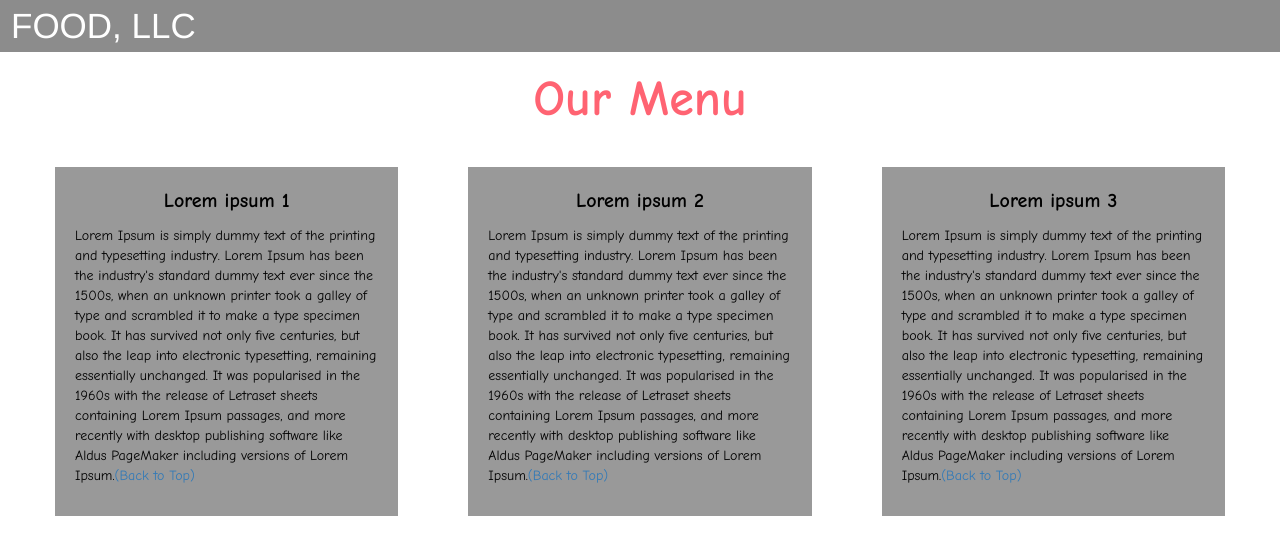
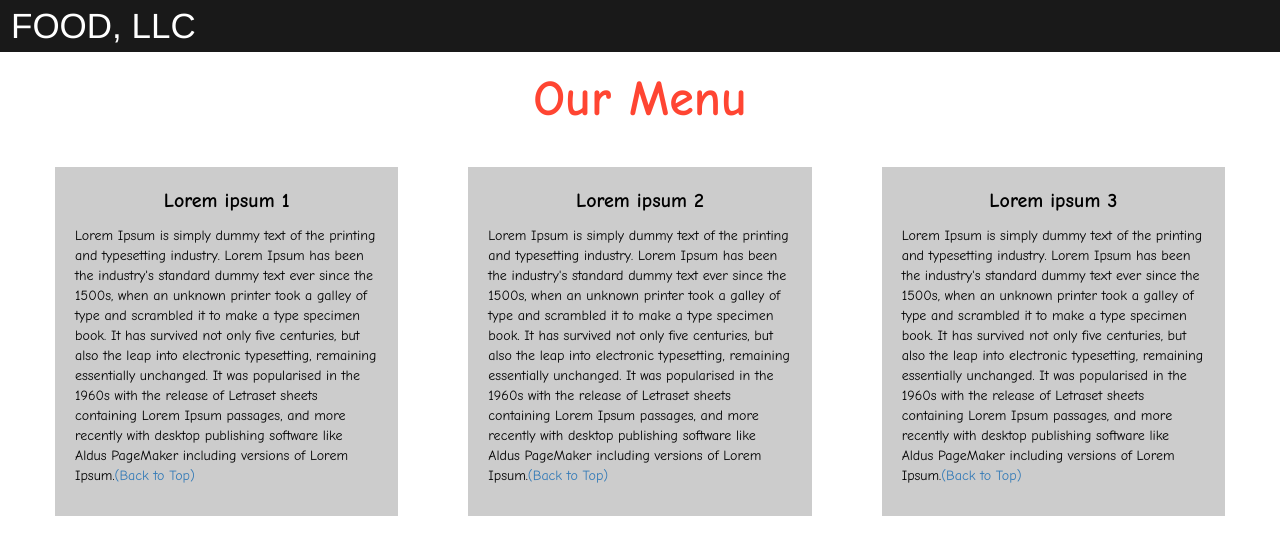
Before and after one commit to javadab2llahzadeh/module3-solution, a plain HTML site: page index.html in a window 1280 px wide. Drawn offline with nearby package versions, Linux system fonts and the light colour scheme.

Commit message:
Update style.css

```diff
--- a/style.css
+++ b/style.css
@@ -1,48 +1,60 @@
+
 .container-fluid{
 	margin: 0;
 	padding: 0;
 }
+
 .navbar{
 	border-radius: 0px;
-	background-color: rgba(0,0,0,0.45);
+	background-color: rgba(0,0,0,0.9);
 }
+
 .navbar-brand{
   font-size: 35px;
   color: white;
   padding-left: 25px;
 }
+
 .navbar-brand:hover{
 	color: white;
 }
+
 .nav{
 	margin: 0;
 	padding: 0;
 }
+
 .navbar-nav{
   font-size: 25px;
   text-align: center;
   margin: 0;
   padding: 0;
 }
+
 .navbar-toggle{
 	border: 2px solid white;
 	margin-right: 25px;
 }
+
 .icon-bar{
 	background-color: white;
 }
+
+
 .main-title{
   margin-bottom: 15px;
   text-align: center;
-  color: #ff6372;
+  color: #ff4532;
   font-size: 50px;
   font-family: "Comic Sans MS", cursive, sans-serif;
   font-weight: bold;
 }
+
 li{
 	box-sizing: border-box;
 	width: 100%;
 }
+
 .menu-item{
 	padding: 0;
 	margin: 0;
@@ -52,19 +64,24 @@ li{
 	color: black;
 	display: block;
 }
+
 .menu-item:hover{
-	background-color: rgba(0,0,0,0.3);
+	background-color: rgba(0,0,0,0.7);
 	color: rgba(0,0,0,0.2);
 }
+
+
+
 .row{
 	margin: 20px;
 }
+
 .content-box{
 	margin: 20px;
 	width: auto;
 	height: auto;
 	color: black;
-	background-color: rgba(0,0,0,0.4);
+	background-color: rgba(0,0,0,0.2);
 	font-family: "Comic Sans MS", cursive, sans-serif;
 	padding: 20px;
 }
@@ -74,5 +91,7 @@ li{
 	font-size: 20px;
 	font-weight: bold;
 }
+
 #top{
+
 }
```
